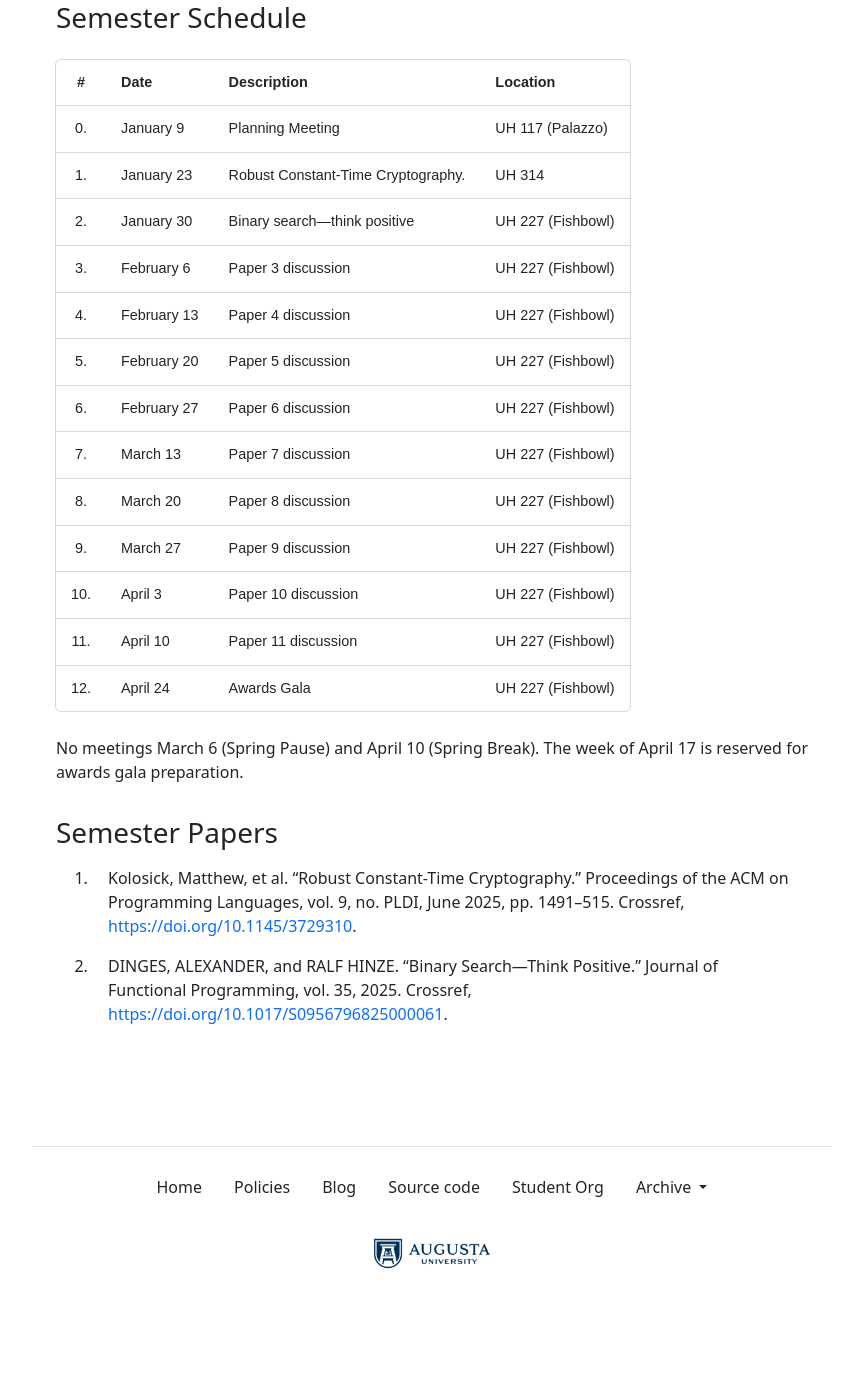
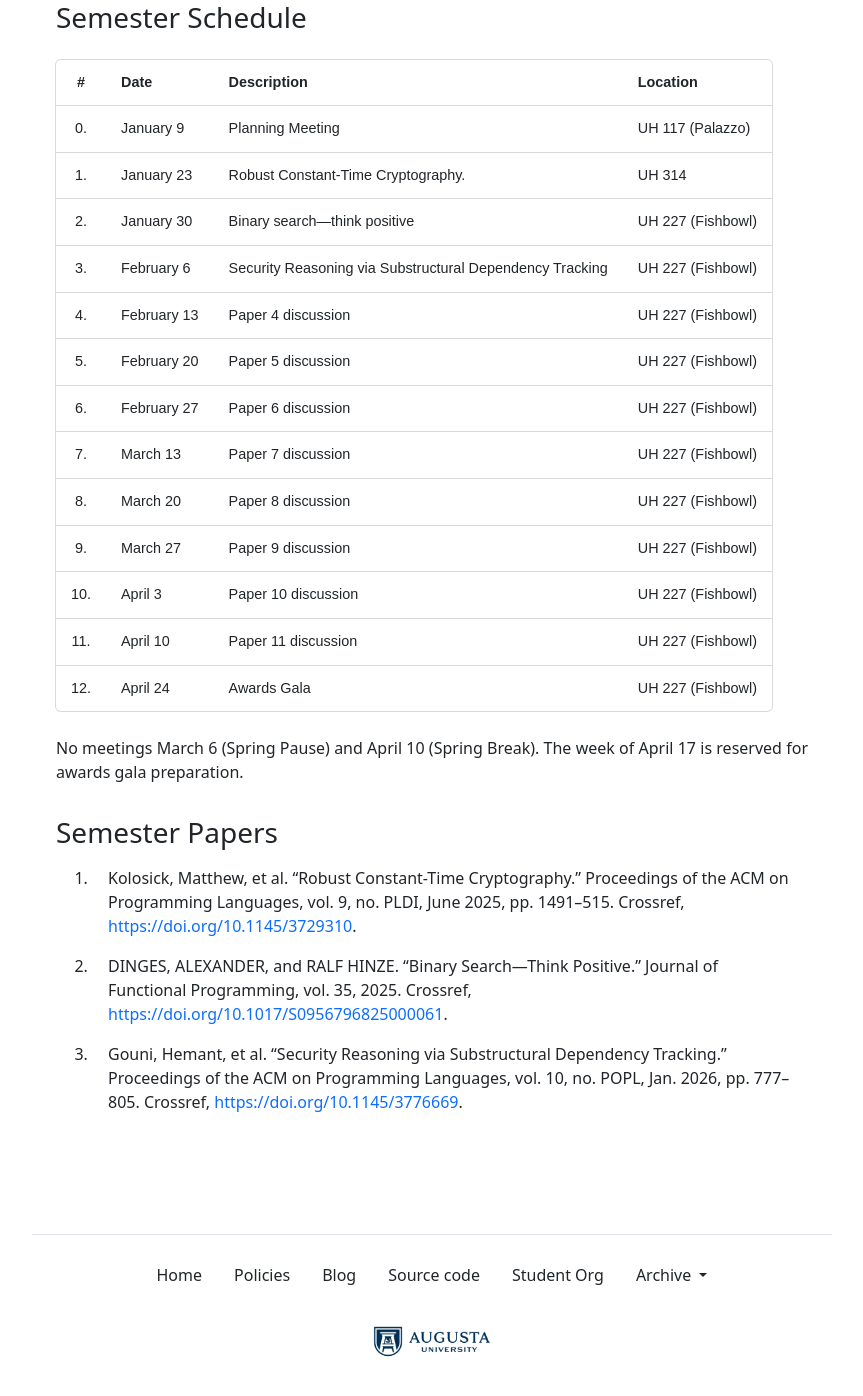
Before and after one commit to the-au-forml-lab/plgroup, a Jekyll site: the page built from docs/index.md, in a window 1280 px wide and 1400 px high, scrolled down 600 px. Shown: the top 1396 px of the window, without its empty margins (208-1071 px from the left). Built offline with Jekyll 4.4.1, drawn with Linux system fonts in a browser that asks for light colours; before the commit the page ends 1920 px from its top, so only the background shows below that.

Commit message:
[create-pull-request] automated change

```diff
--- a/data/history.txt
+++ b/data/history.txt
@@ -59,3 +59,4 @@
 10.1145/3689798
 10.1145/3729310
 10.1017/S0956796825000061
+10.1145/3776669
--- a/docs/index.md
+++ b/docs/index.md
@@ -31,7 +31,7 @@ organization.
 | 0.  | January 9   | Planning Meeting                   | UH 117 (Palazzo)  |
 | 1.  | January 23  | Robust Constant-Time Cryptography. | UH 314            |
 | 2.  | January 30  | Binary search—think positive                 | UH 227 (Fishbowl) |
-| 3.  | February 6  | Paper 3 discussion                 | UH 227 (Fishbowl) |
+| 3.  | February 6  | Security Reasoning via Substructural Dependency Tracking                 | UH 227 (Fishbowl) |
 | 4.  | February 13 | Paper 4 discussion                 | UH 227 (Fishbowl) |
 | 5.  | February 20 | Paper 5 discussion                 | UH 227 (Fishbowl) |
 | 6.  | February 27 | Paper 6 discussion                 | UH 227 (Fishbowl) |
--- a/docs/papers.md
+++ b/docs/papers.md
@@ -1,2 +1,3 @@
 1. Kolosick, Matthew, et al. “Robust Constant-Time Cryptography.” Proceedings of the ACM on Programming Languages, vol. 9, no. PLDI, June 2025, pp. 1491–515. Crossref, <https://doi.org/10.1145/3729310>.
 1. DINGES, ALEXANDER, and RALF HINZE. “Binary Search—Think Positive.” Journal of Functional Programming, vol. 35, 2025. Crossref, <https://doi.org/10.1017/S0956796825000061>.
+1. Gouni, Hemant, et al. “Security Reasoning via Substructural Dependency Tracking.” Proceedings of the ACM on Programming Languages, vol. 10, no. POPL, Jan. 2026, pp. 777–805. Crossref, <https://doi.org/10.1145/3776669>.
```
